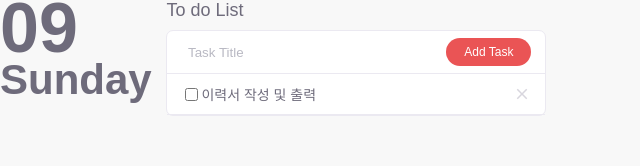
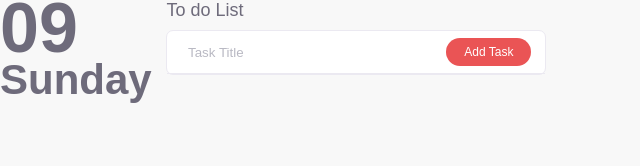
Before and after one commit to joan-KIM/diary, a React (Create React App) app: page / in a window 1280 px wide. Shown: the top 166 px of the page, without its empty margins (0-640 px from the left). Built offline with nearby package versions, Linux system fonts and the light colour scheme.

Commit message:
버튼 클릭시 할일목록 배열에 항목추가

```diff
--- a/src/App.js
+++ b/src/App.js
@@ -1,8 +1,7 @@
 import React from "react";
 import './App.css';
 import Date from "./components/Date";
-import InputTask from "./components/InputTask";
-import TodoList from "./components/TodoList";
+import TodoListContainer from "./components/TodoListContainer";
 
 function App() {
   return (
@@ -10,10 +9,7 @@ function App() {
       <Date />
       <div className='todolist-wrapper'>
         <p className='todolist-header'>To do List</p>
-        <div className='todolist-container'>
-          <InputTask />
-          <TodoList />
-        </div>
+        <TodoListContainer />
       </div>
     </div>
   );
--- a/src/components/Button.jsx
+++ b/src/components/Button.jsx
@@ -33,7 +33,10 @@ export default function Button(props){
         setTimeout(()=>{
             setIsShow(false);
         }, 600)
+
+        props.createTask();
     }
+
 
     const mouseOverHandler = (event) => {
         event.target.style.boxShadow = "0 3px 10px rgb(234, 84, 85, 0.5)";
--- a/src/components/InputTask.jsx
+++ b/src/components/InputTask.jsx
@@ -1,14 +1,18 @@
 import React from "react";
 import Button from "./Button";
 
-export default function InputTask(){
+export default function InputTask(props){
+
     return(
         <div className='input-container'>
             <input
                 type='text'
                 className='input-task'
-                placeholder='Task Title'></input>
-            <Button title={'Add Task'} />
+                placeholder='Task Title'
+                value={props.value}
+                onChange={props.changeHandler}
+            />
+            <Button title={'Add Task'} createTask={props.createTask} />
         </div>
     )
 }
--- a/src/components/Task.jsx
+++ b/src/components/Task.jsx
@@ -1,12 +1,15 @@
 import React from "react";
 import {MdClear} from 'react-icons/md';
 
-export default function Task(){
+export default function Task(props){
+    const title = props.value.title;
+
     return(
         <li className='task'>
             <input type='checkbox' />
-            이력서 작성 및 출력
+            {title}
             <MdClear className='delete-task-btn'/>
         </li>
+
     )
 }
--- a/src/components/TodoList.jsx
+++ b/src/components/TodoList.jsx
@@ -1,10 +1,16 @@
 import React from "react";
 import Task from "./Task";
 
-export default function TodoList(){
+export default function TodoList(props){
+    const array = props.tasks;
+
+    const todolist = array.map(value => {
+            <Task task={value} />
+        })
+
     return(
         <ul className='todolist'>
-            <Task />
+            {todolist}
         </ul>
     )
 }
--- /dev/null
+++ b/src/components/TodoListContainer.jsx
@@ -0,0 +1,36 @@
+import React from "react";
+import { useEffect, useState } from "react/cjs/react.development";
+import InputTask from "./InputTask";
+import TodoList from "./TodoList";
+
+export default function TodoListContainer(){
+    const [text, setText] = useState('');
+    const [tasks, setTasks] = useState([]);
+
+    const createTask = () => {
+        setTasks([
+            ...tasks,
+            {
+                id: tasks.length+1,
+                title: text,
+                state: 'todo'
+            }
+        ]);
+        setText('');
+    }
+
+    const changeHandler = (event) => {
+        setText(event.target.value);
+    }
+
+    useEffect(()=>{
+        console.log('TO DO LIST', tasks);
+    }, [tasks]);
+
+    return(
+        <div className='todolist-container'>
+            <InputTask value={text} changeHandler={changeHandler} createTask={createTask} />
+            <TodoList tasks={tasks} />
+        </div>
+    )
+}
```
